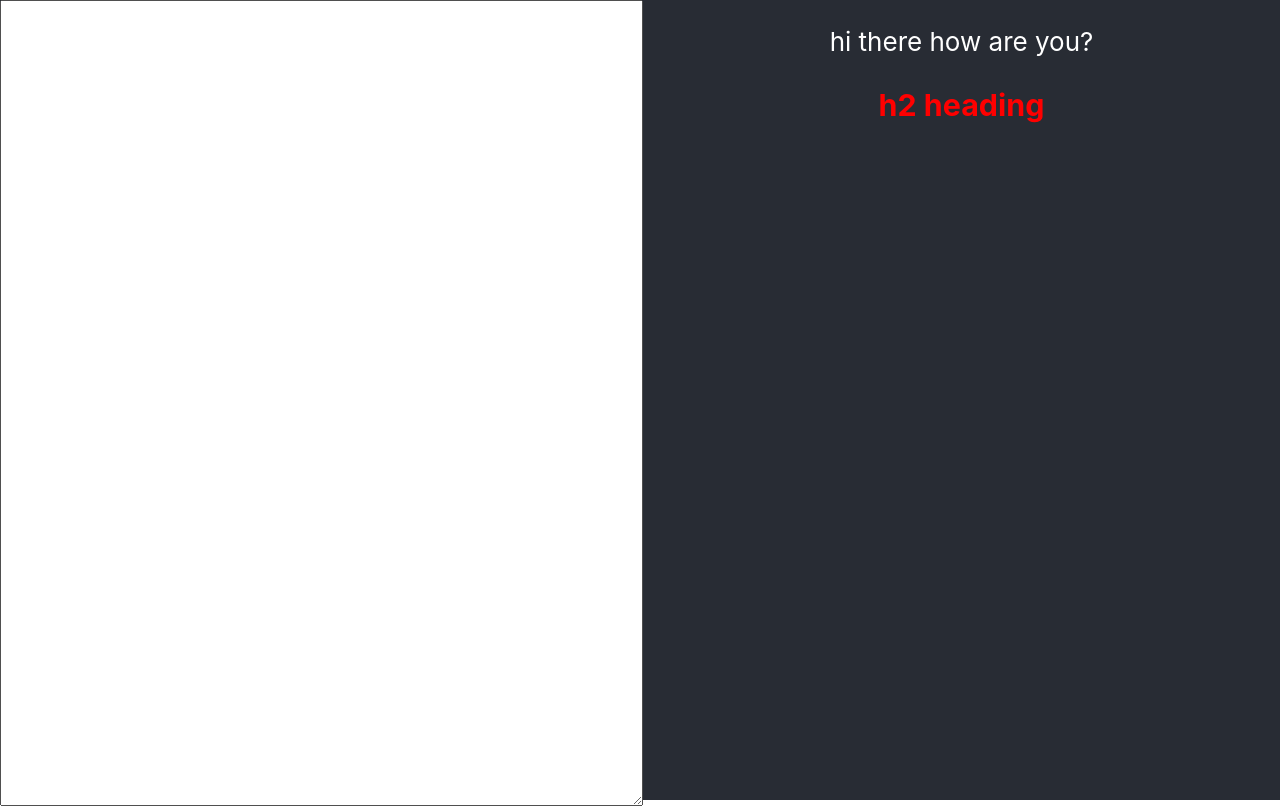
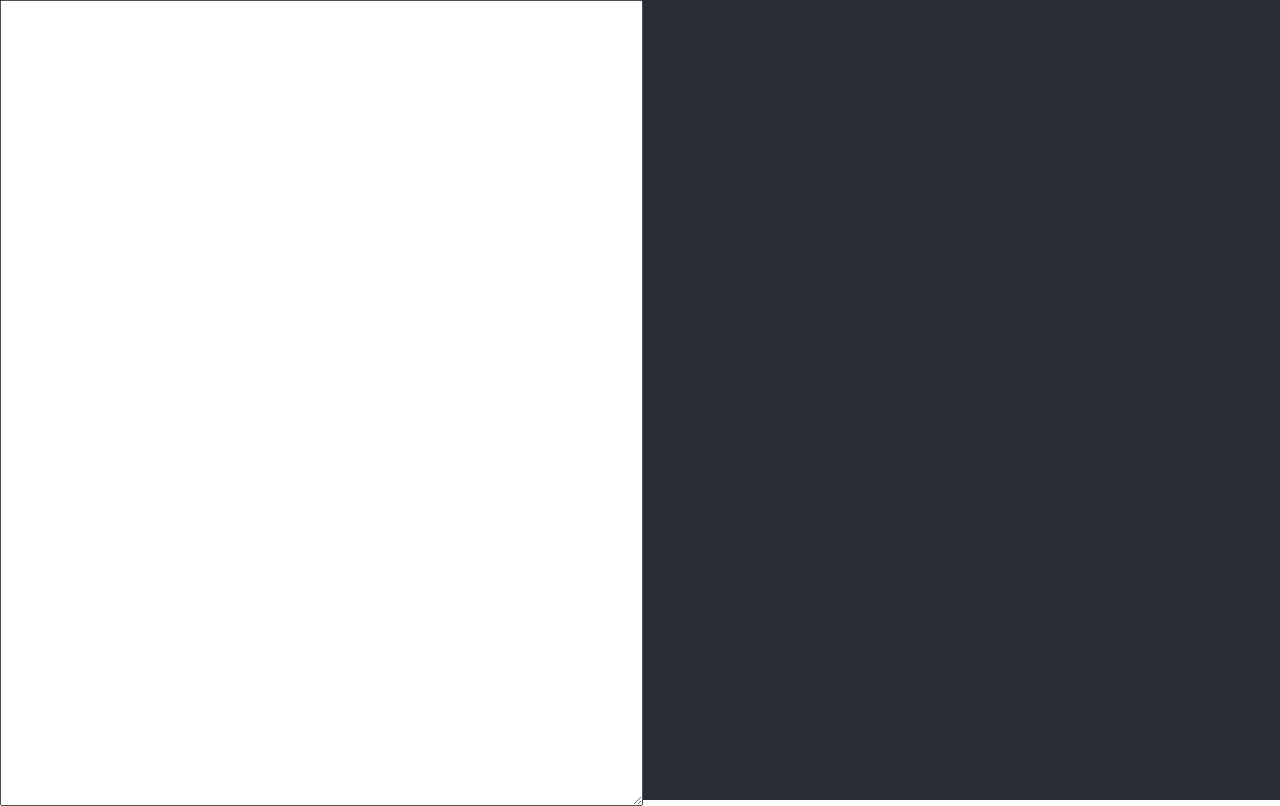
Before and after one commit to kapiljhajhria/markdown-editor, a React (Create React App) app: page / in a window 1280 px wide. Built offline with nearby package versions, Linux system fonts and the light colour scheme.

Commit message:
h2 and h3 is working now

```diff
--- a/src/editor/index.js
+++ b/src/editor/index.js
@@ -16,8 +16,9 @@ export default function Editor(props) {
     }
 
     function txtToMarkDown(txt) {
-        let res = textAreaValue.replace(/^([#][#] )(.*)/gm, (m,g)=>`{<h2>hi</h2>}`)
-        return res
+        let res = textAreaValue.replace(/^([#][#] )(.*)/gm, (m,g)=>`<h2>${m.slice(3)}</h2>`);
+        res = res.replace(/^([#][#][#] )(.*)/gm, (m,g)=>`<h3>${m.slice(3)}</h3>`);
+        return React.createElement("p", {dangerouslySetInnerHTML: {__html: res}})
     }
     // function htmlDecode(input){
     //     var e = document.createElement('div');
@@ -38,7 +39,7 @@ export default function Editor(props) {
 
             <div className="txtOutput">
                 {/*<div dangerouslySetInnerHTML={{ __html: htmlDecode(testString) }} />*/}
-                {React.createElement("p", {dangerouslySetInnerHTML: {__html: testString}})}
+                {txtToMarkDown(textAreaValue)}
             </div>
         </div>
     )
--- a/src/editor/style.css
+++ b/src/editor/style.css
@@ -5,11 +5,11 @@
 }
 .txtOutput{
     flex: 1;
+    text-align: left;
 }
 
 .txtArea{
     flex: 1;
     height: 100%;
     font-size: 20px;
-
 }
```
